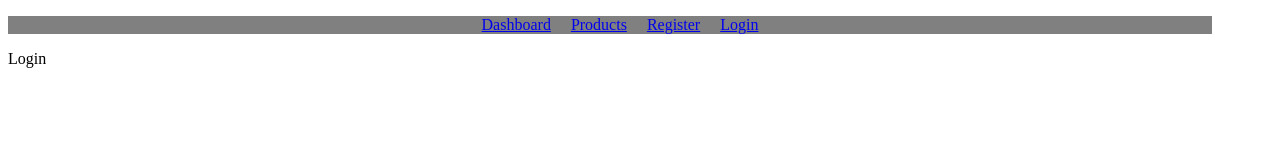
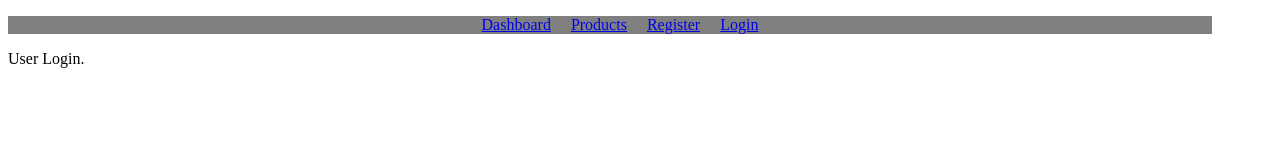
Before and after one commit to NageshGandikota549/reactlearning, a React (Create React App) app: page /login in a window 1280 px wide. Shown: the top 160 px of the page. Built offline with nearby package versions, Linux system fonts and the light colour scheme.

Commit message:
Updated login.js

```diff
--- a/src/login/login.js
+++ b/src/login/login.js
@@ -1 +1 @@
-export const Login =()=> <div> Login </div>
+export const Login =()=> <div> User Login. </div>
```
